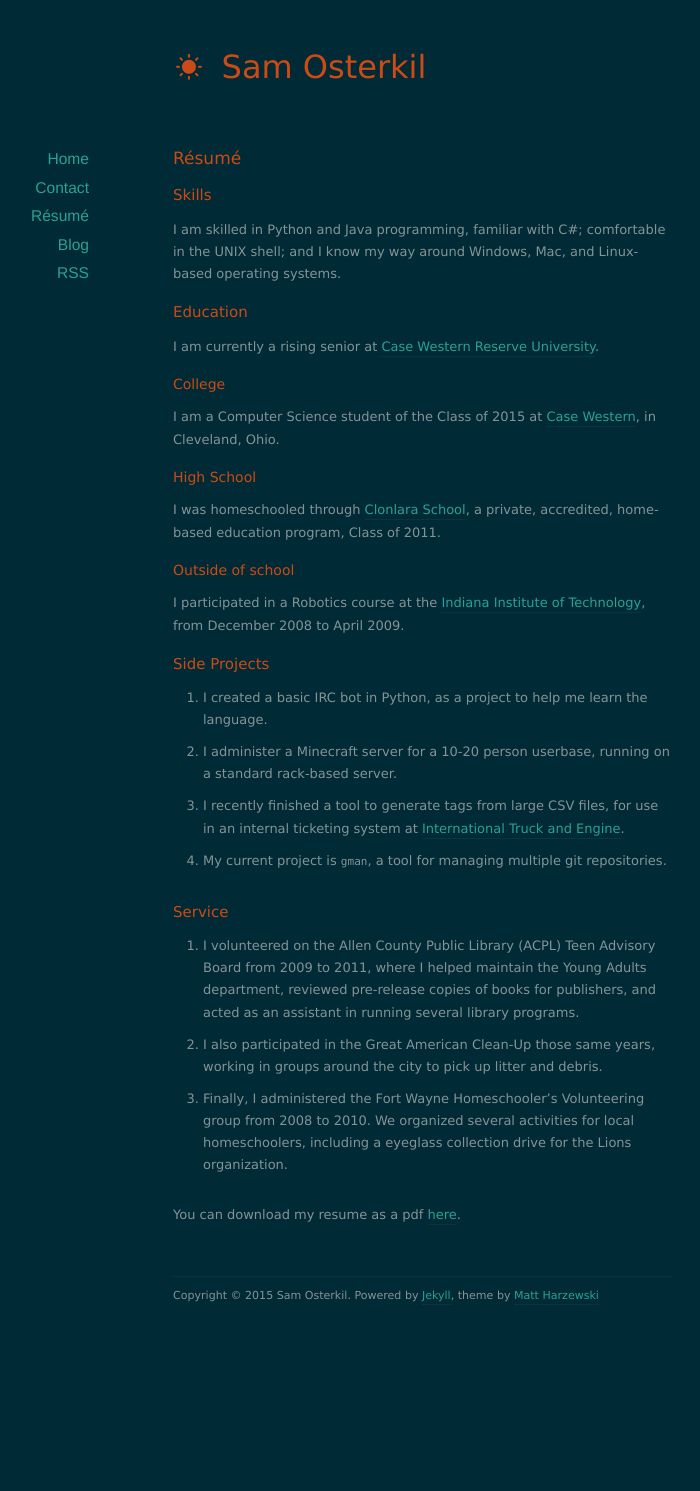
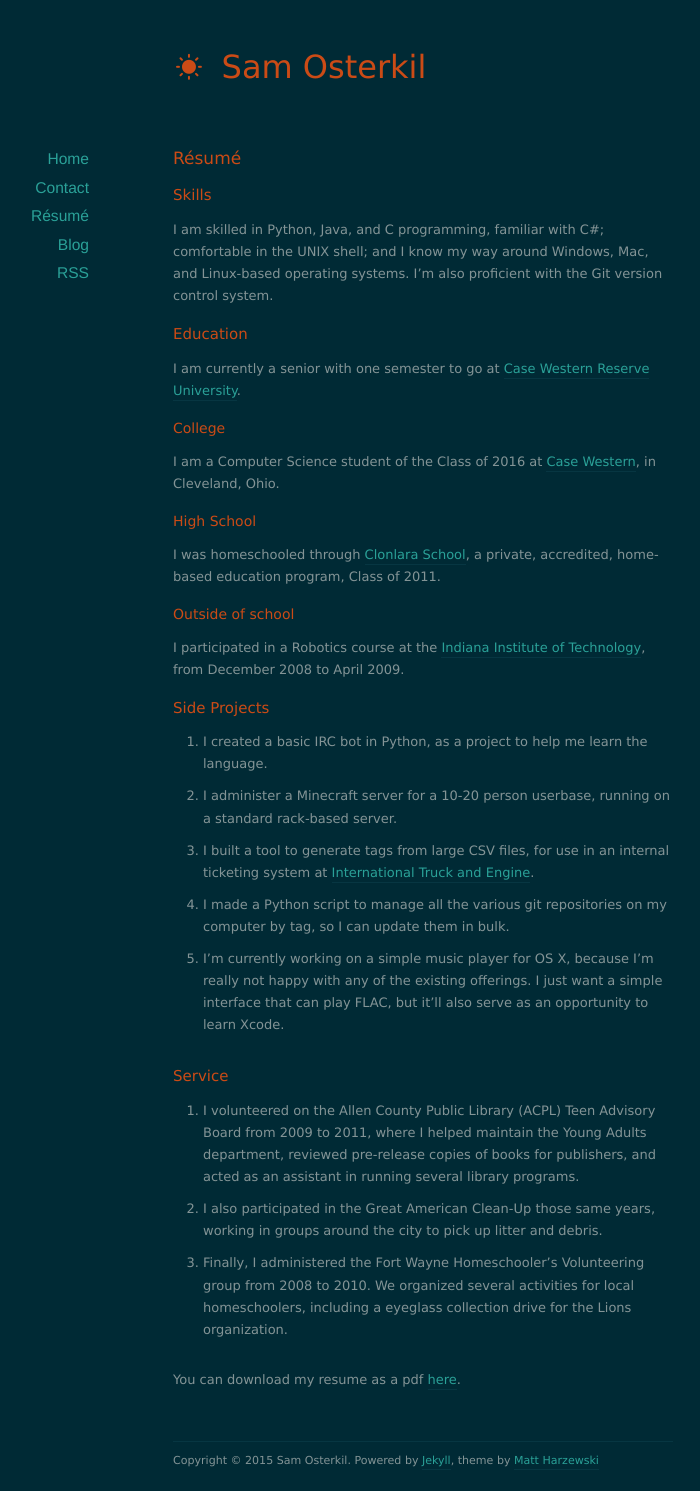
Before and after one commit to sposterkil/sposterkil.github.io, a Jekyll site: the page built from resume/index.md, in a window 1280 px wide. Shown: the whole page, without its empty margins (217-917 px from the left). Built offline with Jekyll 4.4.1, drawn with Linux system fonts in a browser that asks for light colours; nearby versions of some CDN libraries; before the commit the page ends 1326 px from its top, so only the background shows below that.

Commit message:
Update Resume Page

```diff
--- a/resume/index.md
+++ b/resume/index.md
@@ -6,13 +6,13 @@ title: Résumé
 #Résumé
 
 ##Skills
-I am skilled in Python and Java programming, familiar with C#; comfortable in the UNIX shell; and I know my way around Windows, Mac, and Linux-based operating systems.
+I am skilled in Python, Java, and C programming, familiar with C#; comfortable in the UNIX shell; and I know my way around Windows, Mac, and Linux-based operating systems.  I'm also proficient with the Git version control system.
 
 ##Education
-I am currently a rising senior at [Case Western Reserve University](http://case.edu/).
+I am currently a senior with one semester to go at [Case Western Reserve University](http://case.edu/).
 
 ###College
-I am a Computer Science student of the Class of 2015 at [Case Western](http://case.edu/), in Cleveland, Ohio.
+I am a Computer Science student of the Class of 2016 at [Case Western](http://case.edu/), in Cleveland, Ohio.
 
 ###High School
 I was homeschooled through [Clonlara School](http://www.clonlara.org/), a private, accredited, home-based education program, Class of 2011.
@@ -23,8 +23,9 @@ I participated in a Robotics course at the [Indiana Institute of Technology](htt
 ##Side Projects
 * I created a basic IRC bot in Python, as a project to help me learn the language.
 * I administer a Minecraft server for a 10-20 person userbase, running on a standard rack-based server.
-* I recently finished a tool to generate tags from large CSV files, for use in an internal ticketing system at [International Truck and Engine](http://www.internationaltrucks.com/trucks/).
-* My current project is `gman`, a tool for managing multiple git repositories.
+* I built a tool to generate tags from large CSV files, for use in an internal ticketing system at [International Truck and Engine](http://www.internationaltrucks.com/trucks/).
+* I made a Python script to manage all the various git repositories on my computer by tag, so I can update them in bulk.
+* I'm currently working on a simple music player for OS X, because I'm really not happy with any of the existing offerings.  I just want a simple interface that can play FLAC, but it'll also serve as an opportunity to learn Xcode.
 
 ##Service
 * I volunteered on the Allen County Public Library (ACPL) Teen Advisory Board from 2009 to 2011, where I helped maintain the Young Adults department, reviewed pre-release copies of books for publishers, and acted as an assistant in running several library programs.
```
